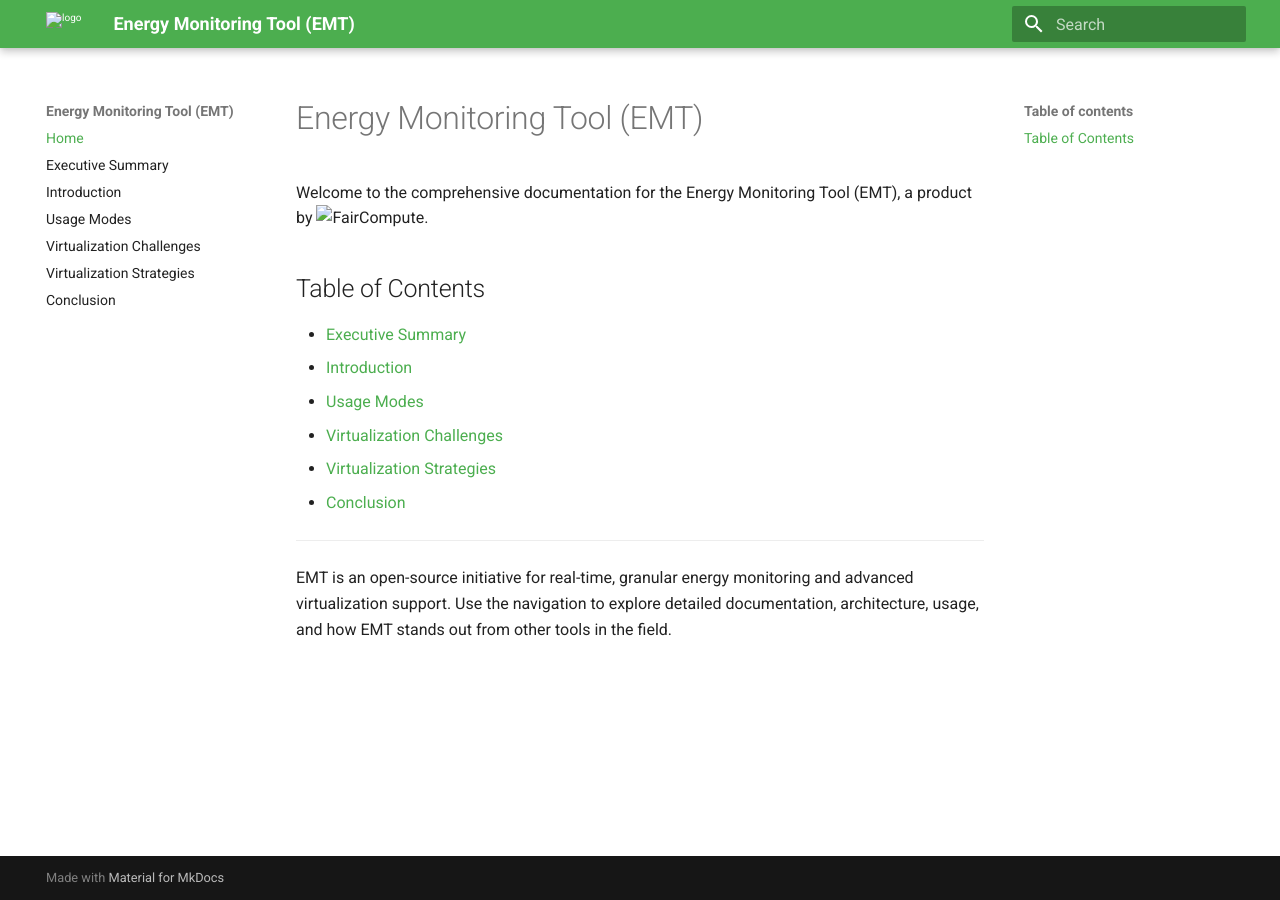
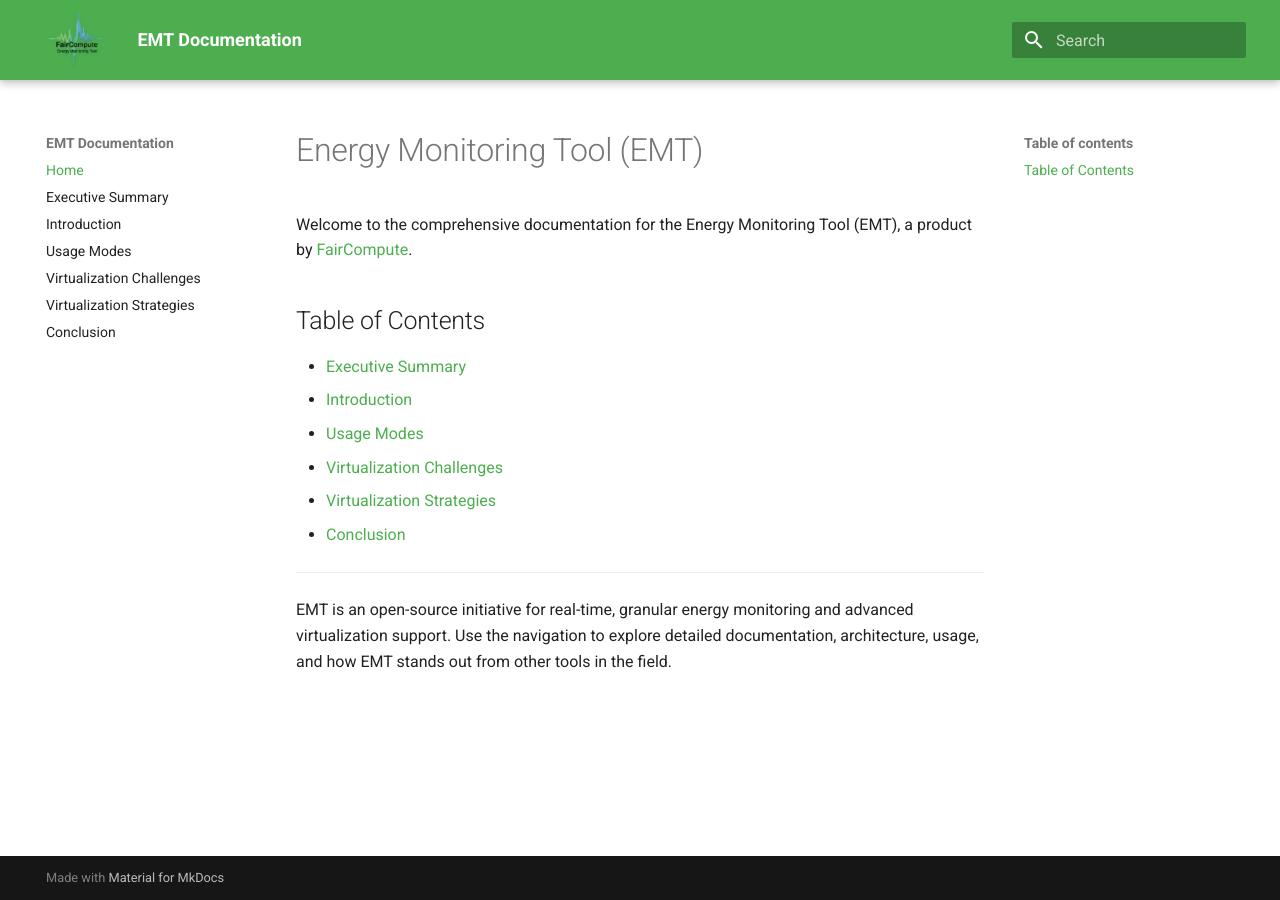
Before and after one commit to FairCompute/energy-monitoring-tool, an MkDocs documentation site: the page built from docs/index.md, in a window 1280 px wide. Built offline with MkDocs 1.6.1 and Material for MkDocs 9.7.7, drawn with Linux system fonts in a browser that asks for light colours.

Commit message:
Replace logo.jpg with philips.png and add custom CSS for logo styling

```diff
--- /dev/null
+++ b/docs/assets/custom.css
@@ -0,0 +1,23 @@
+/* Professional, embedded logo style for MkDocs Material */
+.md-header__button.md-logo img, .md-header__button.md-logo svg {
+    height: 56px !important;
+    max-height: 56px !important;
+    border-radius: 6px;
+    box-shadow: none;
+    background: none !important;
+    padding: 0 !important;
+    border: none !important;
+    outline: none !important;
+    vertical-align: middle;
+    filter: brightness(0.98) contrast(1.05) drop-shadow(0 1px 2px rgba(0,0,0,0.07));
+    transition: filter 0.2s;
+}
+.md-header__button.md-logo img:hover {
+    filter: brightness(1.03) contrast(1.10) drop-shadow(0 2px 6px rgba(34, 139, 34, 0.10));
+}
+/* Make the header more compact for MkDocs Material */
+.md-header {
+    min-height: 60px !important;
+    padding-top: 0 !important;
+    padding-bottom: 0 !important;
+}
--- a/docs/index.md
+++ b/docs/index.md
@@ -1,6 +1,6 @@
 # Energy Monitoring Tool (EMT)
 
-Welcome to the comprehensive documentation for the Energy Monitoring Tool (EMT), a product by ![FairCompute](assets/logo.png).
+Welcome to the comprehensive documentation for the Energy Monitoring Tool (EMT), a product by [FairCompute](https://github.com/FairCompute).
 
 ## Table of Contents
 
--- a/mkdocs.yml
+++ b/mkdocs.yml
@@ -1,4 +1,4 @@
-site_name: Energy Monitoring Tool (EMT)
+site_name: "EMT Documentation"
 nav:
   - Home: index.md
   - Executive Summary: executive_summary.md
@@ -19,7 +19,7 @@
     - navigation.sections: true
     - search.suggest: true
     - search.highlight: true
-  logo: assets/logo.png  # Place your logo at docs/assets/logo.png
+  logo: assets/logo.png  # Adjust the logo size in your CSS if needed (height: 50px, width: 50px)
   favicon: assets/favicon.ico  # Place your favicon at docs/assets/favicon.ico
 markdown_extensions:
   - toc:
@@ -40,3 +40,5 @@
         python:
           options:
             show_source: true
+extra_css:
+  - assets/custom.css
```
Also changed, not shown: assets/logo.jpg (deleted), assets/philips.png (added), docs/assets/logo.png (added).
